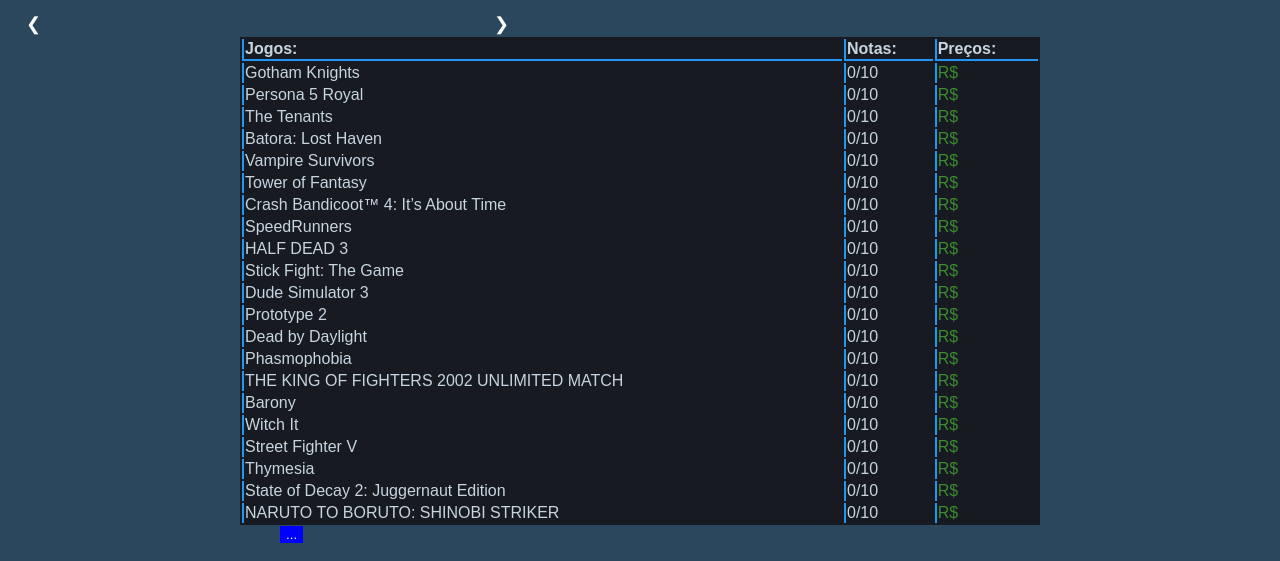
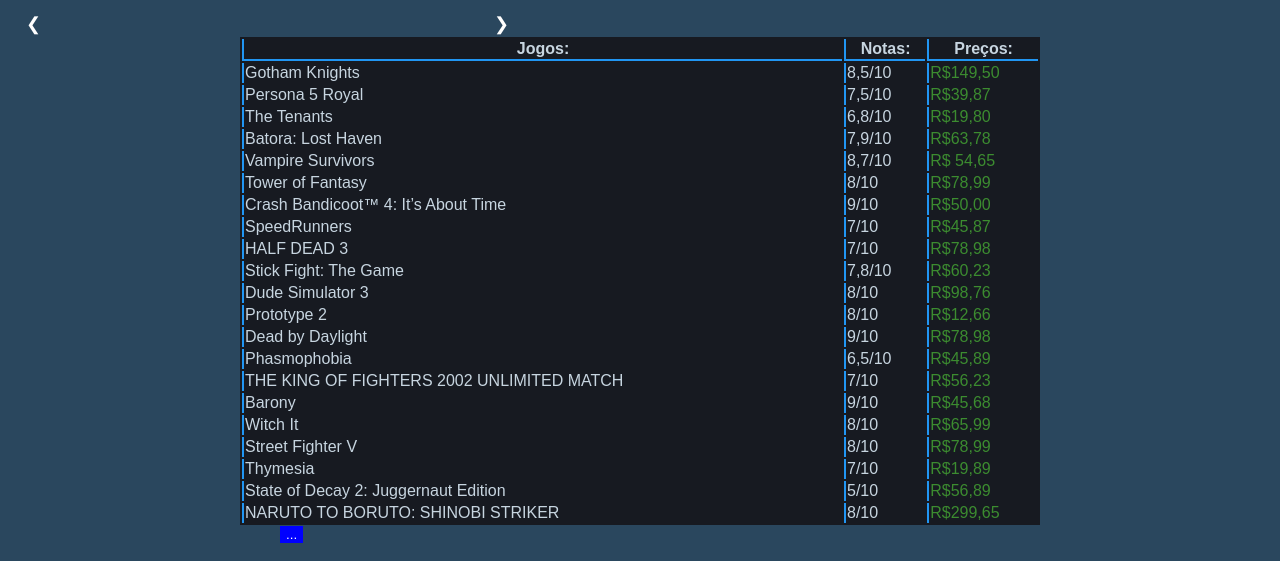
Before and after one commit to KauaCazeS/Site_PEKA, a plain HTML site: page Index.html in a window 1280 px wide. Shown: the part 112-673 px from the top of the page. Drawn offline with Linux system fonts and the light colour scheme.

Commit message:
Add files via upload
mudei a tabela do índice

```diff
--- a/Index.html
+++ b/Index.html
@@ -54,135 +54,135 @@
 <!-- tabela: -->
 <table>
   <tr>
-    <th class="wider">Jogos:</th>
-    <th>Notas:</th>
-    <th>Preços:</th>
+    <th class="wider" style="text-align: center">Jogos:</th>
+    <th style="text-align: center">Notas:</th>
+    <th style="text-align: center">Preços:</th>
   </tr>
 
   <tr>
     <td>Gotham Knights</td>
-    <td>0/10</td>
-    <td class="precos">R$</td>
+    <td class="notas" >8,5/10</td>
+    <td class="precos">R$149,50</td>
   </tr>
 
   <tr>
     <td>Persona 5 Royal</td>
-    <td>0/10</td>
-    <td class="precos">R$</td>
+    <td class="notas" >7,5/10</td>
+    <td class="precos">R$39,87</td>
   </tr>
 
   <tr>
     <td>The Tenants</td>
-    <td>0/10</td>
-    <td class="precos">R$</td>
+    <td class="notas">6,8/10</td>
+    <td class="precos">R$19,80</td>
   </tr>
 
   <tr>
     <td>Batora: Lost Haven</td>
-    <td>0/10</td>
-    <td class="precos">R$</td>
+    <td class="notas">7,9/10</td>
+    <td class="precos">R$63,78</td>
   </tr>
 
   <tr>
     <td>Vampire Survivors</td>
-    <td>0/10</td>
-    <td class="precos">R$</td>
+    <td class="notas">8,7/10</td>
+    <td class="precos">R$ 54,65</td>
   </tr>
 
   <tr>
     <td>Tower of Fantasy</td>
-    <td>0/10</td>
-    <td class="precos">R$</td>
+    <td class="notas">8/10</td>
+    <td class="precos">R$78,99</td>
   </tr>
 
   <tr>
     <td>Crash Bandicoot™ 4: It’s About Time</td>
-    <td>0/10</td>
-    <td class="precos">R$</td>
+    <td class="notas">9/10</td>
+    <td class="precos">R$50,00</td>
   </tr>
 
   <tr>
     <td>SpeedRunners</td>
-    <td>0/10</td>
-    <td class="precos">R$</td>
+    <td class="notas">7/10</td>
+    <td class="precos">R$45,87</td>
   </tr>
 
   <tr>
     <td>HALF DEAD 3</td>
-    <td>0/10</td>
-    <td class="precos">R$</td>
+    <td class="notas">7/10</td>
+    <td class="precos">R$78,98</td>
   </tr>
 
   <tr>
     <td>Stick Fight: The Game</td>
-    <td>0/10</td>
-    <td class="precos">R$</td>
+    <td class="notas">7,8/10</td>
+    <td class="precos">R$60,23</td>
   </tr>
 
   <tr>
     <td>Dude Simulator 3</td>
-    <td>0/10</td>
-    <td class="precos">R$</td>
+    <td class="notas">8/10</td>
+    <td class="precos">R$98,76</td>
   </tr>
 
   <tr>
     <td>Prototype 2</td>
-    <td>0/10</td>
-    <td class="precos">R$</td>
+    <td class="notas">8/10</td>
+    <td class="precos">R$12,66</td>
   </tr>
 
   <tr>
     <td>Dead by Daylight</td>
-    <td>0/10</td>
-    <td class="precos">R$</td>
+    <td class="notas">9/10</td>
+    <td class="precos">R$78,98</td>
   </tr>
 
   <tr>
     <td>Phasmophobia</td>
-    <td>0/10</td>
-    <td class="precos">R$</td>
+    <td class="notas">6,5/10</td>
+    <td class="precos">R$45,89</td>
   </tr>
 
   <tr>
     <td>THE KING OF FIGHTERS 2002 UNLIMITED MATCH</td>
-    <td>0/10</td>
-    <td class="precos">R$</td>
+    <td class="notas">7/10</td>
+    <td class="precos">R$56,23</td>
   </tr>
 
   <tr>
     <td>Barony</td>
-    <td>0/10</td>
-    <td class="precos">R$</td>
+    <td class="notas">9/10</td>
+    <td class="precos">R$45,68</td>
   </tr>
 
   <tr>
     <td>Witch It</td>
-    <td>0/10</td>
-    <td class="precos">R$</td>
+    <td class="notas">8/10</td>
+    <td class="precos">R$65,99</td>
   </tr>
 
   <tr>
     <td>Street Fighter V</td>
-    <td>0/10</td>
-    <td class="precos">R$</td>
+    <td class="notas">8/10</td>
+    <td class="precos">R$78,99</td>
   </tr>
 
   <tr>
     <td>Thymesia</td>
-    <td>0/10</td>
-    <td class="precos">R$</td>
+    <td class="notas">7/10</td>
+    <td class="precos">R$19,89</td>
   </tr>
 
   <tr>
     <td>State of Decay 2: Juggernaut Edition</td>
-    <td>0/10</td>
-    <td class="precos">R$</td>
+    <td class="notas">5/10</td>
+    <td class="precos">R$56,89</td>
   </tr>
 
   <tr>
     <td>NARUTO TO BORUTO: SHINOBI STRIKER</td>
-    <td>0/10</td>
-    <td class="precos">R$</td>
+    <td class="notas">8/10</td>
+    <td class="precos">R$299,65</td>
   </tr>
 </table>
 <input type="button" value="..." style="margin-left: 280px; background-color: blue; border: 1px; color: white;">
```
